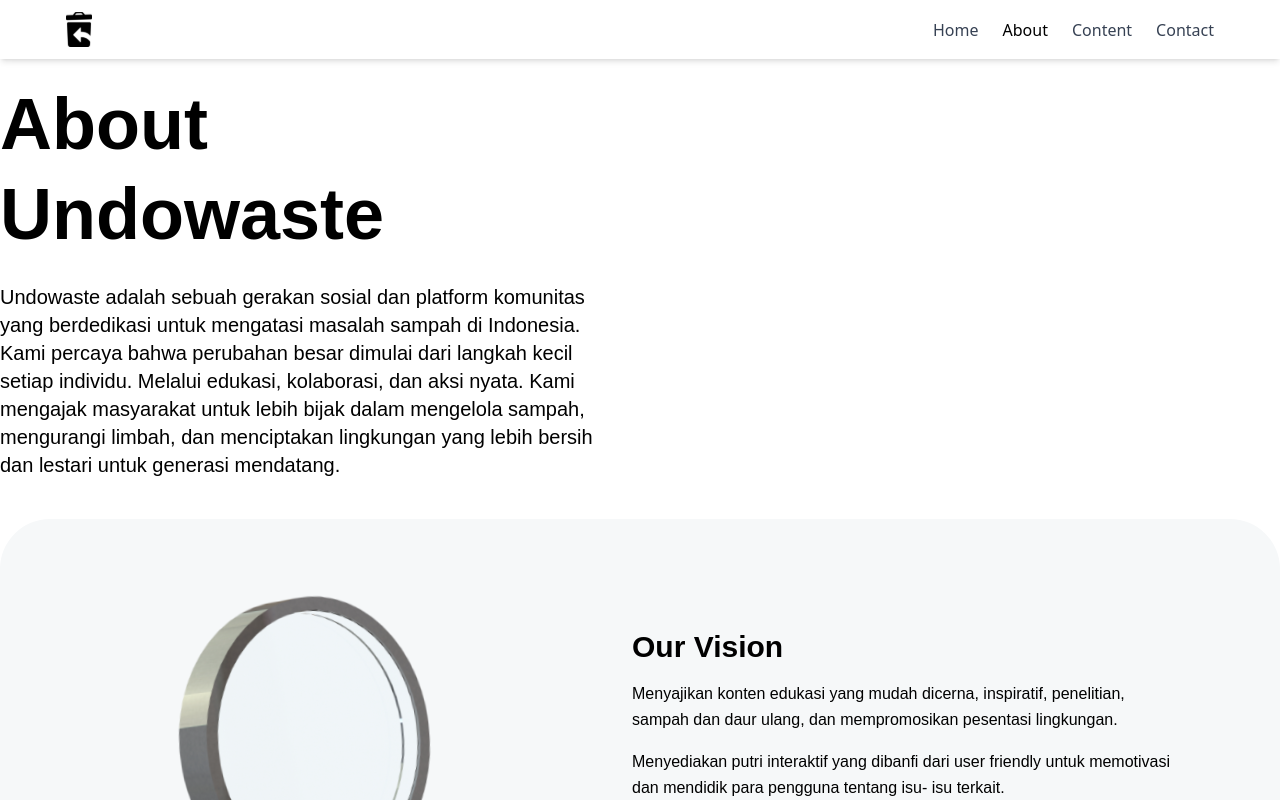
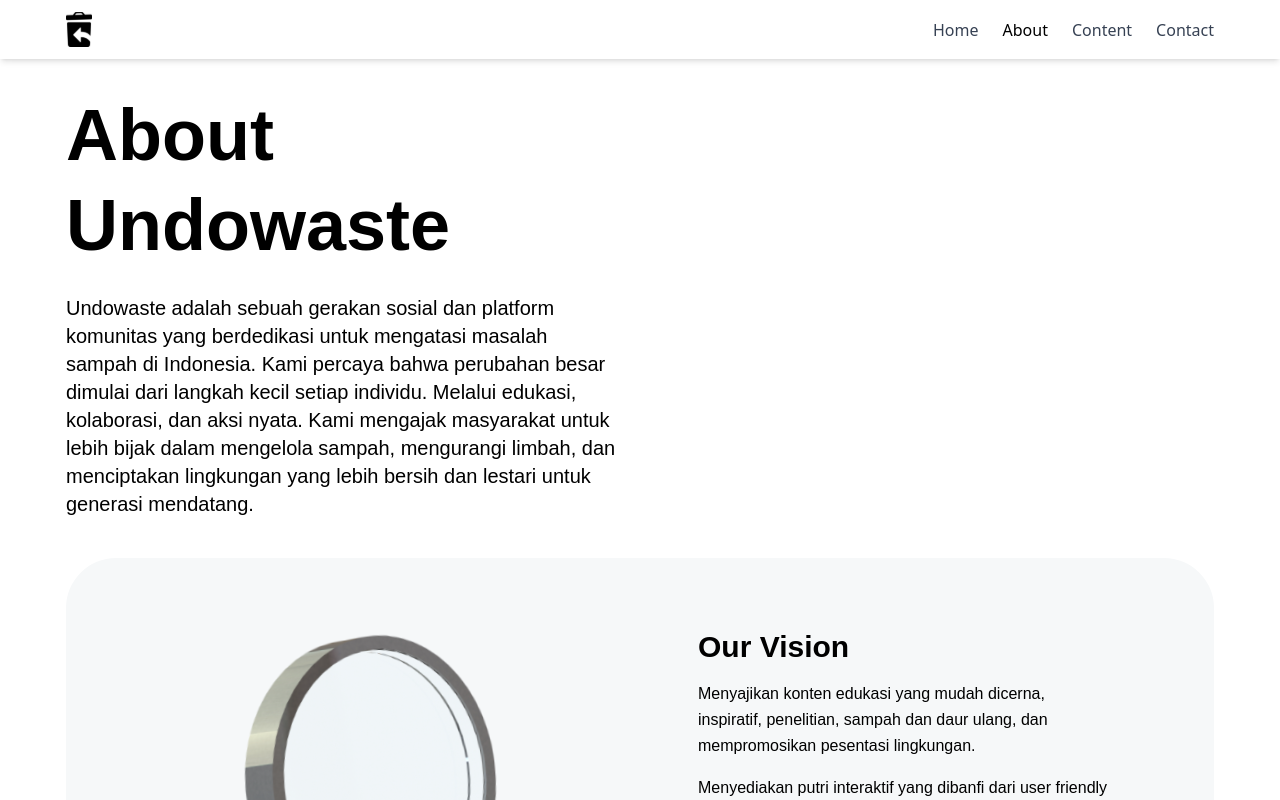
Before and after one commit to AkbarFelda/undowaste, a React (Vite) app: page /about in a window 1280 px wide. Shown: the top 800 px of the page. Built offline with nearby package versions, Linux system fonts and the light colour scheme.

Commit message:
style [RS] : add page padding

```diff
--- a/src/pages/About.jsx
+++ b/src/pages/About.jsx
@@ -7,7 +7,7 @@ import { Magnifier } from '../assets';
 
 function About() {
   return (
-    <div className="min-h-full py-3 lg:py-5 relative justify-center mb-20">
+    <div className="min-h-full py-3 relative justify-center mb-20 container mx-auto px-4 lg:px-[66px] lg:py-[31px]">
         <div className='text-center md:text-left order-2 md:order-1 w-full md:w-3/5 self-start'>
           <h1 className="text-4xl sm:text-5xl lg:text-7xl font-bold font-primary text-black mb-6 leading-tight">
             About
```
